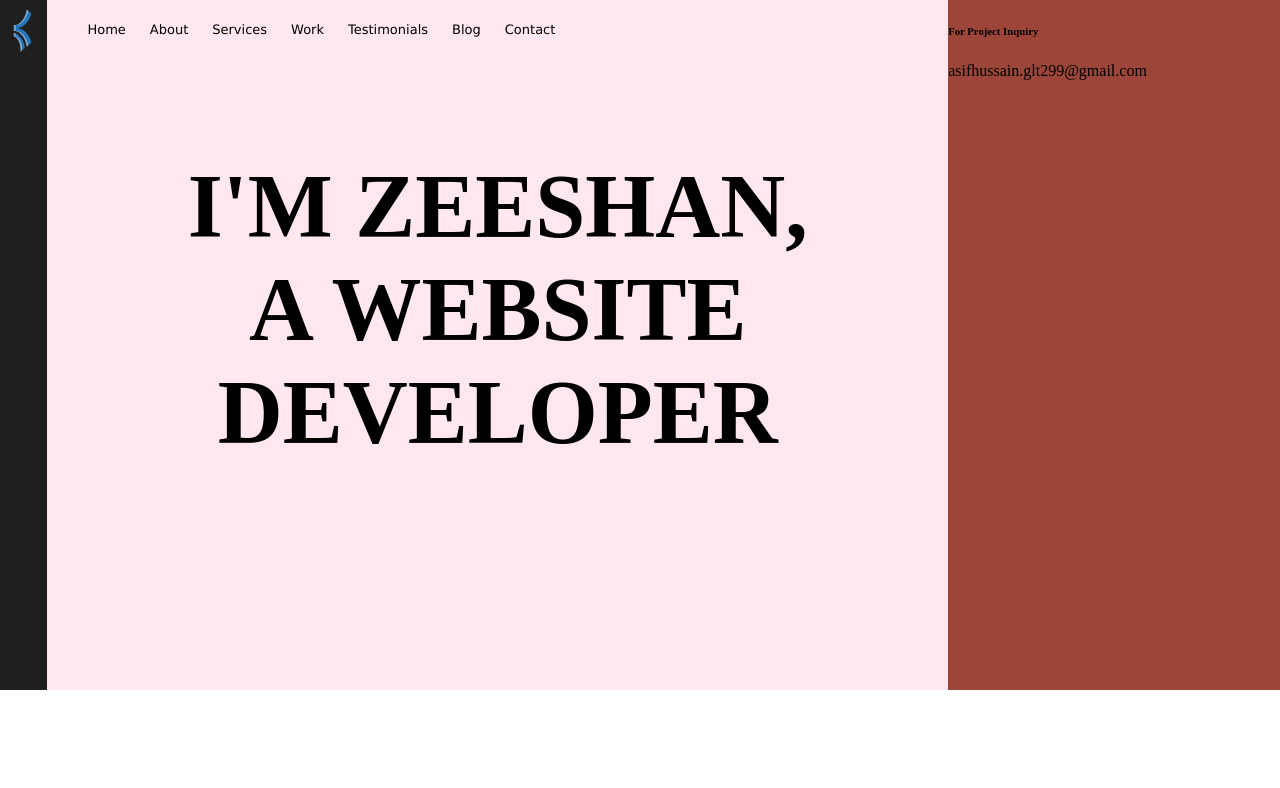
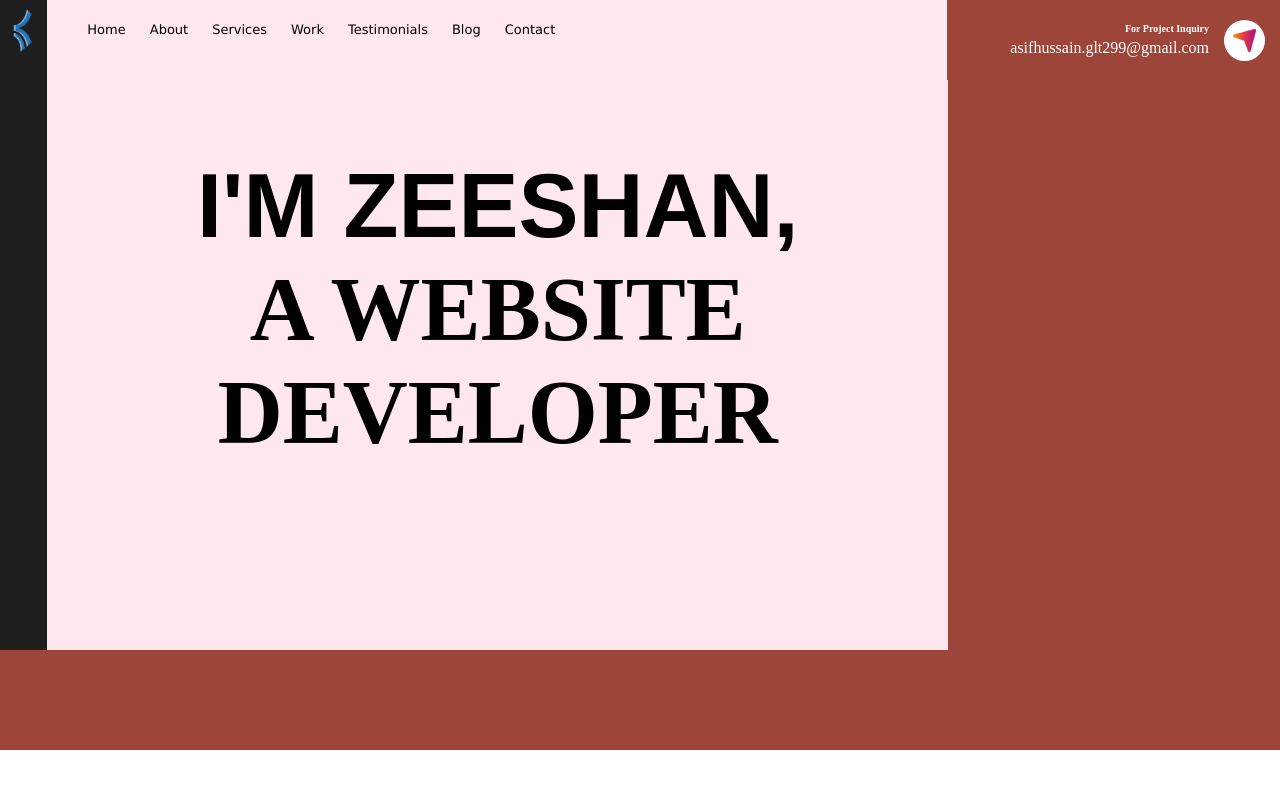
Before and after one commit to zeeshanmehdi-313/My-portfolio, a plain HTML site: page index.html in a window 1280 px wide. Drawn offline with Linux system fonts and the light colour scheme.

Commit message:
div of class circle is styled

```diff
--- a/index.html
+++ b/index.html
@@ -31,7 +31,7 @@
                       <p>asifhussain.glt299@gmail.com</p>
                     </div>
                     <div class="circle">
-                        <img src="Images/send_9684843-removebg-preview.png" alt="Send-icon" width="30px">
+                        <img src="Images/send_9684843-removebg-preview.png" alt="Send-icon" width="20px">
                     </div>
                 </div>
             </nav>
@@ -44,15 +44,18 @@
             </div>
             <div class="intro">
                 <div class="self-intro">
-                    <h1>I'M ZEESHAN,<br/> A <span>WEBSITE </span> <br/>DEVELOPER</h1>
+                    <h1>I'M ZEESHAN,<br/> A WEBSITE  <br/>DEVELOPER</h1>
                 </div>
                 <div class="button"></div>
             </div>
             <div class="arrow"></div>
             <div class="social-links"></div>
-            <div class="image"></div>
+            <div class="image">
+
+            </div>
         </section>
     </main>
 
+
 </body>
 </html>
--- a/style.css
+++ b/style.css
@@ -29,7 +29,7 @@ body{
     height: 80px;
     background-color:rgb(255, 231, 239);
 }
-.navlinks ul{
+div > ul{
    list-style-type: none;
    margin: 0px;
    padding: 0px;
@@ -46,17 +46,55 @@ body{
     font-family: Verdana, Geneva, Tahoma, sans-serif;
     font-size: small;
 }
-.mail{
-    width: 350px;
-    height: 80px;
-    background-color: rgb(158, 69, 57);
-}
-.circle{
-    width: 80px;
-    height: 80px;
+.mail {
+    display: flex;
+    align-items: center;
+    justify-content: space-between;
+    background-color:rgb(158, 69, 57);
+    padding: 15px;
+    width: 320px;
+
+  }
+
+  .text {
+    flex-grow: 1;
+
+  }
+
+  .text h6 {
+    margin: 0;
+    font-size: 10px;
+    text-align: right;
+    padding-right: 15px;
+    color:rgb(255, 255, 255);
+  }
+
+  .text p {
+    margin: 5px 0 0;
+    text-align: right;
+    padding-right: 15px;
+    color: rgb(255, 255, 255);
+  }
+
+  .circle {
+    width: 35px;
+    height: 35px;
     border-radius: 50%;
-    background-color: white;
-}
+    background-color:  rgb(255, 255, 255);
+    display: flex;
+    justify-content: center;
+    align-items: center;
+    overflow: hidden;
+    padding: 3px;
+  }
+
+  .circle img {
+    width: 23px;
+    height: 23px;
+    object-fit: cover;
+  }
+
+
 /* Hero-Section styling here */
 #hero-section{
     width: 100%;
@@ -64,6 +102,7 @@ body{
     margin: 0px;
     padding: 0px;
     display: flex;
+    position: relative;
 }
 .scroll{
     width: 50px;
@@ -80,9 +119,12 @@ body{
     margin-top: 30px;
     font-size: 60px;
 }
-.self-intro span{
-   font-family: "static";
 
+
+h1::first-line{
+
+    font-weight: 600;
+    font-family: sans-serif;
 }
 .arrow{
     width: 350px;
@@ -90,5 +132,13 @@ body{
     background-color: rgb(158, 69, 57);
 }
 .social-links{
+    position: absolute;
+    bottom: 0;
+    left: 50%;
+    transform: translateX(-50%);
     background-color: rgb(158, 69, 57);
+    padding: 10px;
+    width: 100%;
+    height: 80px;
+    text-align: center;
 }
```
Also changed, not shown: Images/WhatsApp_Image_2024-02-19_at_6.16.54_PM-removebg-preview.png (added).
